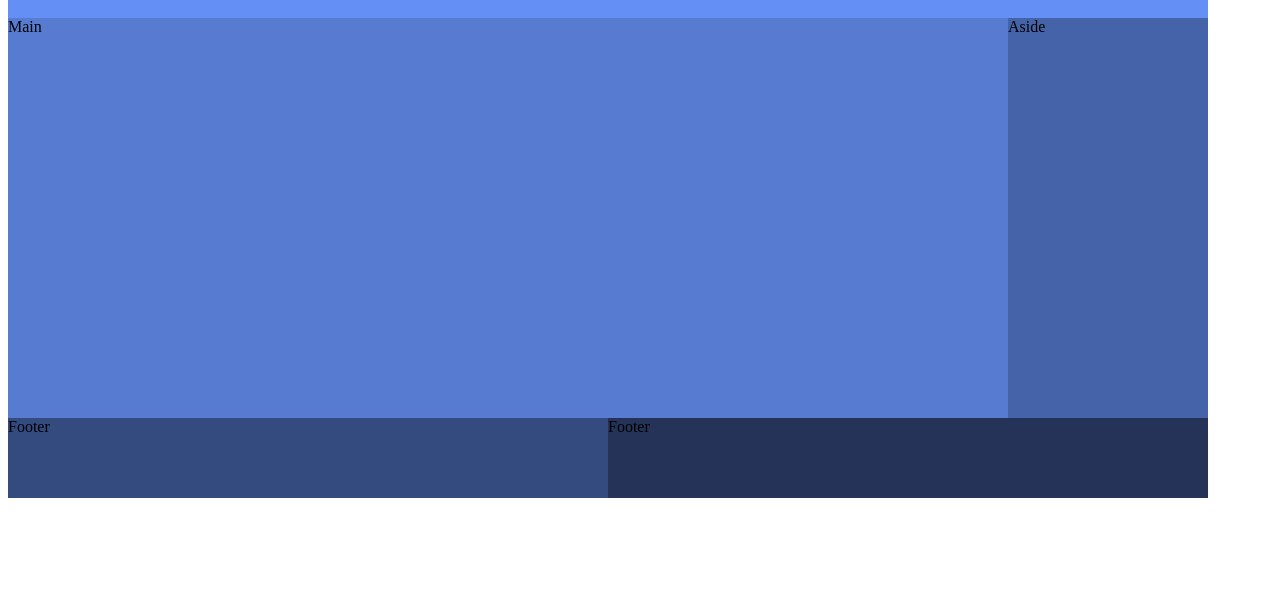
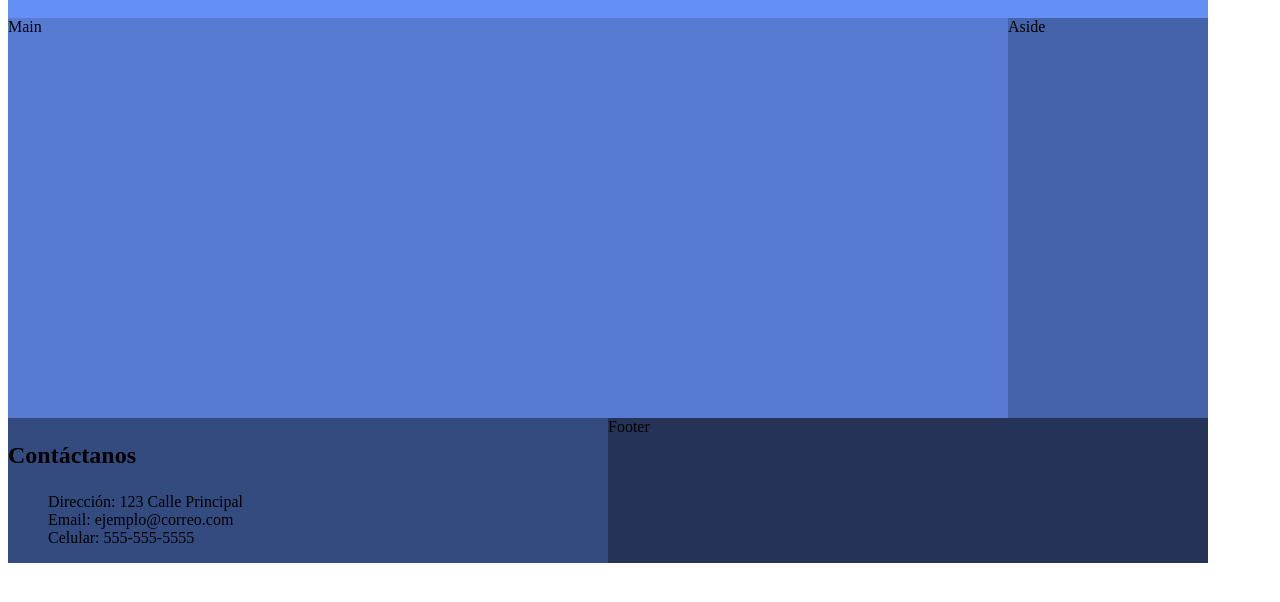
Before and after one commit to Yieison/Primer-Parcial, a plain HTML site: page index.html in a window 1280 px wide. Shown: the part 110-712 px from the top of the page. Drawn offline with Linux system fonts and the light colour scheme.

Commit message:
Pie de página izquierdo terminado

```diff
--- a/css/styles.css
+++ b/css/styles.css
@@ -56,3 +56,8 @@
     grid-area: footer2;
     background-color: #243357;
   }
+
+  h3 {
+    font-size: 1.5em;
+    font-weight: bold;
+}
--- a/index.html
+++ b/index.html
@@ -17,7 +17,14 @@
             <aside>Aside</aside>
         </section>
         <section id="footer">
-           <footer1>Footer</footer1>
+           <footer1>
+            <h3>Contáctanos</h3>
+            <ul style="list-style-type: none;">
+                <li>Dirección: 123 Calle Principal</li>
+                <li>Email: ejemplo@correo.com</li>
+                <li>Celular: 555-555-5555</li>
+            </ul>
+           </footer1>
            <footer2>Footer</footer2>
         </section>
     </body>
```
